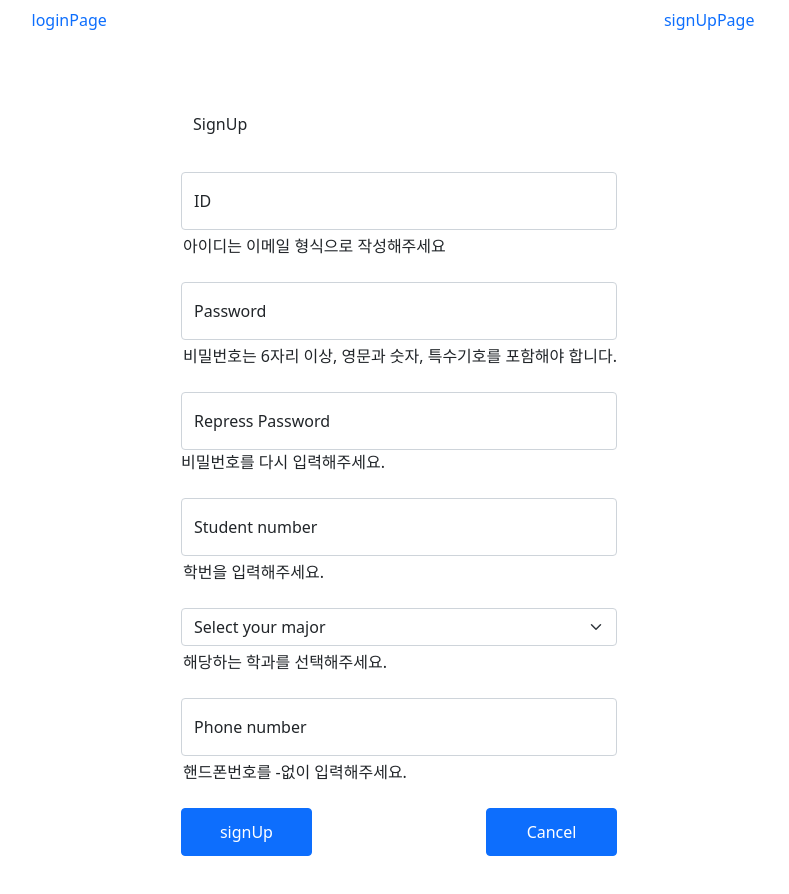
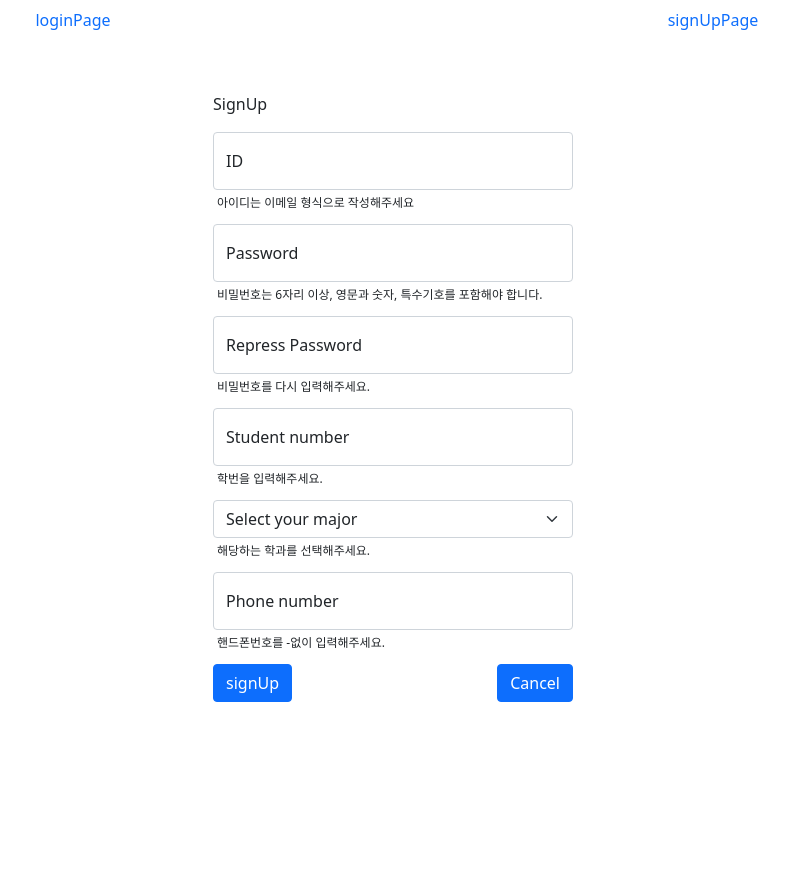
Before and after one commit to D0Dam/Sign_up_Page, a plain HTML site: page mainSignUpPage.html in a window 1280 px wide. Shown: the whole page, without its empty margins (247-1036 px from the left). After the commit the page ends 800 px from the top, so only its background shows below. Drawn offline with nearby package versions, Linux system fonts and the light colour scheme.

Commit message:
BEM, button fixed, add scss

```diff
--- /dev/null
+++ b/css/style.scss
@@ -0,0 +1,62 @@
+.nav-link {
+	width: 150px !important;
+	margin-right: auto;
+	margin-left: auto;
+}
+
+.login {
+	display: flex;
+	flex-direction: column;
+	align-items: center;
+	justify-content: center;
+	margin-top: 48px;
+
+	div {
+		margin: 16px;
+	}
+
+	.fa-lock {
+		font-size: 48px;
+	}
+
+	.login__id,
+	.login__pw {
+		width: 360px;
+	}
+}
+
+.signup {
+	display: flex;
+	flex-direction: column;
+	margin-top: 48px;
+	justify-content: center;
+	align-items: center;
+	div {
+		margin: 4px;
+		&.signup__title {
+			margin-bottom: 12px;
+		}
+		width: 360px;
+	}
+
+	.signup__idInfo,
+	.signup__pwInfo,
+	.signup__pw-checkInfo,
+	.signup__majorInfo,
+	.signup__phone-numberInfo,
+	.signup__student-numberInfo {
+		font-size: 12px;
+	}
+
+	.signup__button {
+		display: flex;
+		justify-content: space-between;
+	}
+}
+
+@media screen and (max-width: 600px) {
+	.nav {
+		display: flex;
+		flex-direction: column;
+	}
+}
--- a/main.css
+++ /dev/null
@@ -1,86 +0,0 @@
-.loginContainer {
-	display: flex;
-	flex-direction: column;
-	justify-content: center;
-	align-items: center;
-	padding: 48px;
-}
-.fa-lock {
-	font-size: 48px;
-}
-.signinImg {
-	padding: 24px;
-}
-
-.signinTitle {
-	padding: 24px;
-}
-
-.idTitle {
-	padding: 4px 4px 4px 2px;
-}
-.idContainer {
-	width: 360px;
-	padding: 12px;
-}
-
-.pwTitle {
-	padding: 4px 4px 4px 2px;
-}
-.pwContainer {
-	width: 360px;
-	padding: 12px;
-	margin-bottom: 24px;
-}
-
-.login {
-	padding: 8px 16px 8px 16px;
-}
-
-.signupContainer {
-	display: grid;
-	width: 100%;
-	justify-content: center;
-	margin: 48px 0px 48px 0px;
-}
-
-.signupTitle {
-	padding: 24px;
-}
-
-.sIdContainer,
-.sPwContainer,
-.sPwCheckContainer,
-.sSnContainer,
-.sPnContainer,
-.major {
-	margin: 12px 0px 12px 12px;
-}
-
-.pwInfo,
-.idInfo,
-.pwCheckInfo,
-.snInfo,
-.majorInfo,
-.pnInfo {
-	padding: 4px 0px 0px 2px;
-}
-
-.signupButtonContainer {
-	display: flex;
-	justify-content: space-between;
-	margin: 12px 0px 12px 12px;
-}
-
-.signup,
-.cancel {
-	width: 30%;
-	height: 48px;
-}
-
-@media screen and (max-width: 600px) {
-	.nav {
-		display: flex;
-		flex-direction: column;
-	}
-}
--- a/mainSignUpPage.html
+++ b/mainSignUpPage.html
@@ -10,25 +10,25 @@
 			integrity="sha384-1BmE4kWBq78iYhFldvKuhfTAU6auU8tT94WrHftjDbrCEXSU1oBoqyl2QvZ6jIW3"
 			crossorigin="anonymous"
 		/>
-		<link href="./main.css" rel="stylesheet" />
+		<link href="./css/style.css" rel="stylesheet" />
 		<title>Document</title>
 	</head>
 	<body>
 		<ul class="nav nav-pills nav-fill">
-			<li class="nav-item">
+			<li class="nav-item nav__item">
 				<a class="nav-link signin-link" href="./mainLoginPage.html"
 					>loginPage</a
 				>
 			</li>
-			<li class="nav-item">
+			<li class="nav-item nav__item">
 				<a class="nav-link signup-link" href="./mainSignUpPage.html"
 					>signUpPage</a
 				>
 			</li>
 		</ul>
-		<div class="signupContainer">
-			<div class="signupTitle">SignUp</div>
-			<div class="form-floating sIdContainer">
+		<div class="signup">
+			<div class="signup__title">SignUp</div>
+			<div class="form-floating signup__id">
 				<input
 					type="text"
 					class="form-control id"
@@ -36,9 +36,9 @@
 					placeholder="Id"
 				/>
 				<label for="floatingInput">ID</label>
-				<div class="idInfo">아이디는 이메일 형식으로 작성해주세요</div>
+				<div class="signup__idInfo">아이디는 이메일 형식으로 작성해주세요</div>
 			</div>
-			<div class="form-floating sPwContainer">
+			<div class="form-floating signup__pw">
 				<input
 					type="password"
 					class="form-control pw"
@@ -46,11 +46,11 @@
 					placeholder="Password"
 				/>
 				<label for="floatingPassword">Password</label>
-				<div class="pwInfo">
+				<div class="signup__pwInfo">
 					비밀번호는 6자리 이상, 영문과 숫자, 특수기호를 포함해야 합니다.
 				</div>
 			</div>
-			<div class="form-floating sPwCheckContainer">
+			<div class="form-floating signup__pw-check">
 				<input
 					type="password"
 					class="form-control pw-check"
@@ -58,9 +58,9 @@
 					placeholder="Repress Password"
 				/>
 				<label for="floatingPassword">Repress Password</label>
-				<div clas="pwCheckInfo">비밀번호를 다시 입력해주세요.</div>
+				<div class="signup__pw-checkInfo">비밀번호를 다시 입력해주세요.</div>
 			</div>
-			<div class="form-floating sSnContainer">
+			<div class="form-floating signup__student-number">
 				<input
 					type="text"
 					class="form-control student-number"
@@ -68,9 +68,9 @@
 					placeholder="Press student-number"
 				/>
 				<label for="floatingInput">Student number</label>
-				<div class="snInfo">학번을 입력해주세요.</div>
+				<div class="signup__student-numberInfo">학번을 입력해주세요.</div>
 			</div>
-			<div class="major">
+			<div class="signup__major">
 				<select class="form-select" aria-label="Default select example">
 					<option selected>Select your major</option>
 					<option value="1">컴퓨터공학과</option>
@@ -81,9 +81,9 @@
 					<option value="6">산업디자인학과</option>
 					<option value="7">메카트로닉스학과</option>
 				</select>
-				<div class="majorInfo">해당하는 학과를 선택해주세요.</div>
+				<div class="signup__majorInfo">해당하는 학과를 선택해주세요.</div>
 			</div>
-			<div class="form-floating sPnContainer">
+			<div class="form-floating signup__phone-number">
 				<input
 					type="text"
 					class="form-control phone-number"
@@ -91,11 +91,17 @@
 					placeholder="Press phone-number"
 				/>
 				<label for="floatingInput">Phone number</label>
-				<div class="pnInfo">핸드폰번호를 -없이 입력해주세요.</div>
+				<div class="signup__phone-numberInfo">
+					핸드폰번호를 -없이 입력해주세요.
+				</div>
 			</div>
-			<div class="signupButtonContainer">
-				<button type="button" class="btn btn-primary signup">signUp</button>
-				<button type="button" class="btn btn-primary cancel">Cancel</button>
+			<div class="signup__button">
+				<button type="button" class="btn btn-primary signup__signup-button">
+					signUp
+				</button>
+				<button type="button" class="btn btn-primary signup__cancel-button">
+					Cancel
+				</button>
 			</div>
 		</div>
 		<script
```
Also changed, not shown: mainLoginPage.html (+15 -12 lines), css/style.css (added), 1 other file.
